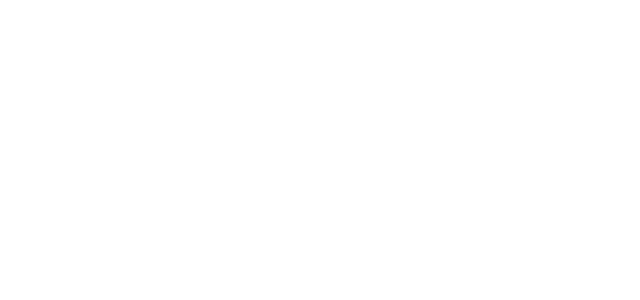
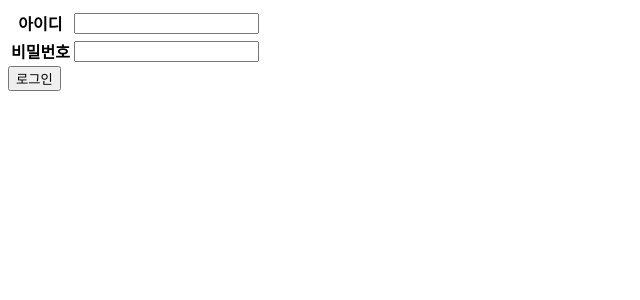
Before and after one commit to bjd202/sayings-and-quotes, a Next.js app: page /login in a window 1280 px wide. Shown: the top 300 px of the page, without its empty margins (0-640 px from the left). Built offline with nearby package versions, Linux system fonts and the light colour scheme.

Commit message:
로그인 로그아웃 AuthContext 구현

```diff
--- /dev/null
+++ b/app/AuthContext.js
@@ -0,0 +1,27 @@
+'use client'
+
+import {createContext, useContext, useState} from 'react'
+
+const AuthContext = createContext()
+
+export function AuthProvider({ children }){
+    const [loggedIn, setLoggedIn] = useState(false)
+
+    const login = () => {
+        setLoggedIn(true);
+    }
+
+    const logout = () => {
+        setLoggedIn(false);
+    }
+
+    return(
+        <AuthContext.Provider value={{ loggedIn, login, logout }}>
+            {children}
+        </AuthContext.Provider>
+    )
+}
+
+export function useAuth(){
+    return useContext(AuthContext);
+}
--- a/app/layout.js
+++ b/app/layout.js
@@ -1,13 +1,18 @@
+import { AuthProvider } from './AuthContext'
 
 export const metadata = {
   title: 'Sayings and Quotes',
   description: 'Sayings and Quotes',
 }
 
-export default function RootLayout({ children }) {
+export default function RootLayout({ children, pageProps }) {
+  console.log("pageProps", pageProps)
+
   return (
-    <html>
-      <body>{children}</body>
-    </html>
+      <html>
+        <AuthProvider>
+          <body>{children}</body>
+        </AuthProvider>
+      </html>
   )
 }
--- a/app/login/page.js
+++ b/app/login/page.js
@@ -1,9 +1,73 @@
 'use client'
 
+import { useState } from "react"
+import { useAuth } from "../AuthContext"
+import { useRouter } from "next/navigation"
+
 export default function Login(){
+
+    const router = useRouter()
+    const { login } = useAuth()
+
+    const [username, setUsername] = useState("")
+    const [password, setPassword] = useState("")
+
+    const handleLogin = () => {
+        const fetchData = async () => {
+            const res = await fetch(`http://localhost:3001/users`, {
+                method: "get",
+                headers: {
+                    "Content-Type": "application/json"
+                }
+            })
+
+            const fetchData = await res.json();
+            const loggedInData = fetchData.filter(d => {
+                return d.username === username && d.password === password
+            })
+            console.log(loggedInData);
+
+            if(loggedInData.length > 0){
+                login();
+                router.push("/");
+            }else{
+                alert("로그인 실패");
+            }
+        }
+
+        fetchData();
+    }
+
     return(
         <div>
+            <table>
+                <tbody>
+                    <tr>
+                        <th>아이디</th>
+                        <td>
+                            <input
+                                type="text"
+                                value={username}
+                                onChange={e => setUsername(e.target.value)}
+                            />
+                        </td>
+                    </tr>
+                    <tr>
+                        <th>비밀번호</th>
+                        <td>
+                        <input
+                            type="password"
+                            value={password}
+                            onChange={e => setPassword(e.target.value)}
+                        />
+                        </td>
+                    </tr>
+                </tbody>
+            </table>
 
+            <div>
+                <button onClick={handleLogin}>로그인</button>
+            </div>
         </div>
     )
 }
--- a/db.json
+++ b/db.json
@@ -1,6 +1,10 @@
 {
   "users": [
-
+    {
+      "id": 1,
+      "username": "admin",
+      "password": "1234"
+    }
   ],
   "create-request": [
     {
```
Also changed, not shown: app/create-request/page.js (+10 -1 lines), app/page.js (+19 -0 lines), app/quote/[id]/page.js (+10 -0 lines).
